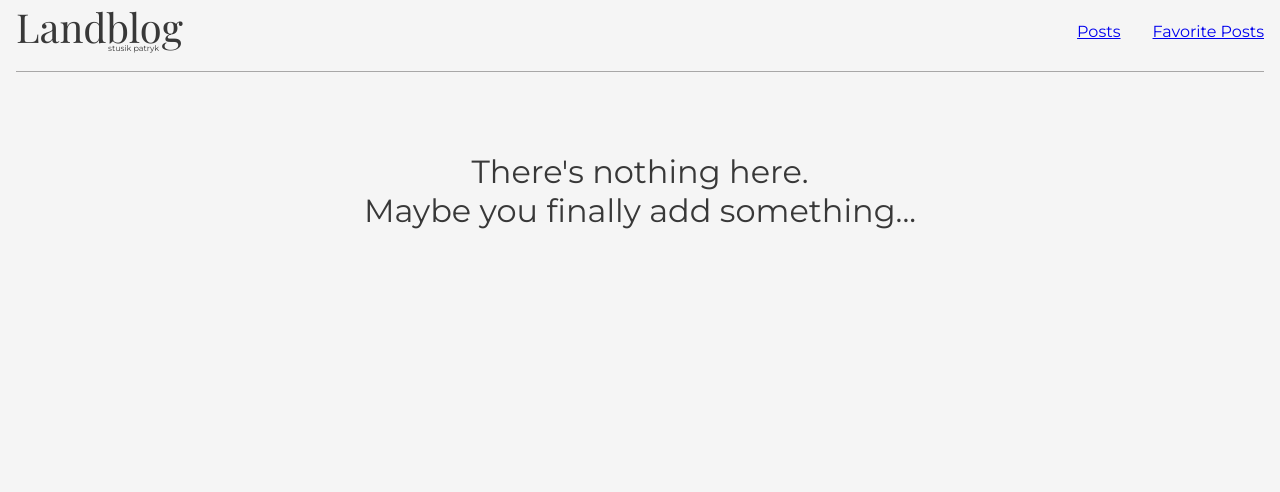
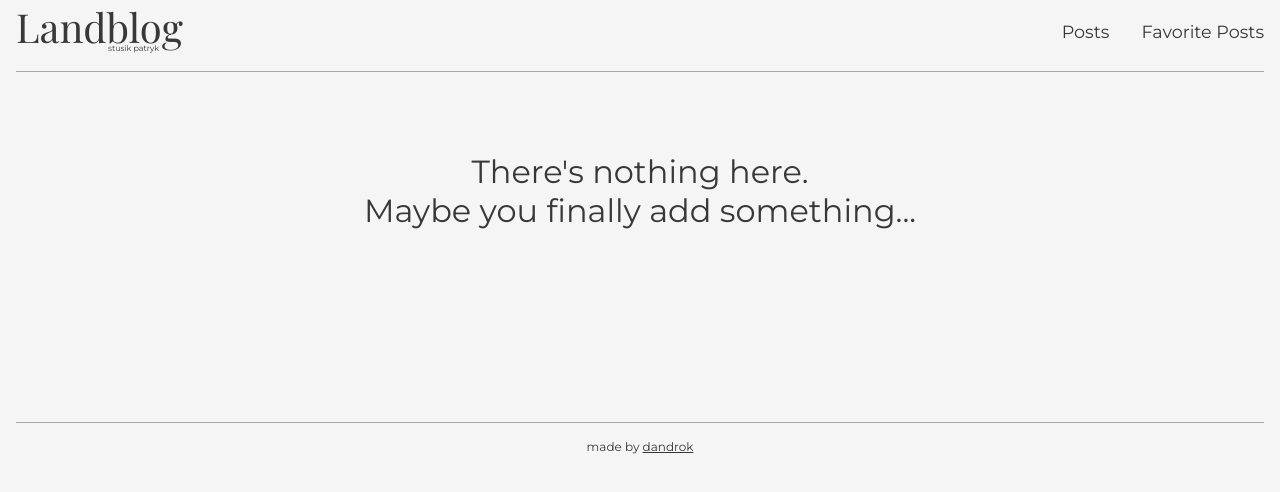
Before and after one commit to dandrok/blog_001, a React (Create React App) app: page /favorite-posts in a window 1280 px wide. Shown: the top 492 px of the page. Built offline with nearby package versions, Linux system fonts and the light colour scheme.

Commit message:
ui changes

```diff
--- a/src/components/blog/Post.js
+++ b/src/components/blog/Post.js
@@ -1,8 +1,10 @@
 import styles from './Post.module.css'
-import { useContext } from 'react'
+import { useContext, useState } from 'react'
 import FavoritesContext from '../../store/favorites-context'
 
 const Post = ({ title, body, random, id }) => {
+  const [colorBtn, setColorBtn] = useState(false)
+
   const favoritesCtx = useContext(FavoritesContext)
 
   const itemIsFavorite = favoritesCtx.itemIsFavorite(id)
@@ -26,7 +28,10 @@ const Post = ({ title, body, random, id }) => {
         src={`https://rickandmortyapi.com/api/character/avatar/${random}.jpeg`}
         alt='test'
       />
-      <button className={styles.box__btn} onClick={toggleFavoriteStatusHandler}>
+      <button
+        className={itemIsFavorite ? styles.box__btn_two : styles.box__btn}
+        onClick={toggleFavoriteStatusHandler}
+      >
         {itemIsFavorite ? 'Remove from Favorites' : 'Add to Favorites'}
       </button>
       <h4 className={styles.box__title}>{title}</h4>
--- a/src/components/blog/Post.module.css
+++ b/src/components/blog/Post.module.css
@@ -34,3 +34,20 @@
 .box__btn:active {
   border: 1px var(--main-color) dashed;
 }
+
+.box__btn_two {
+  padding: 0.5rem;
+  background: var(--second-color);
+  color: var(--main-color);
+  border: solid 1px var(--border-color);
+  transition: background 0.5s;
+}
+
+.box__btn_two:hover {
+  background: rgb(236, 96, 96);
+  color: var(--main-color);
+}
+
+.box__btn_two:active {
+  border: 1px var(--main-color) dashed;
+}
--- /dev/null
+++ b/src/components/layout/Footer.js
@@ -0,0 +1,16 @@
+import styles from './Footer.module.css'
+
+const Footer = () => {
+  return (
+    <footer className={styles.footer}>
+      <section className={styles.footer_info}>
+        made by&nbsp;
+        <a href='https://github.com/dandrok' target='_blank'>
+          dandrok
+        </a>
+      </section>
+    </footer>
+  )
+}
+
+export default Footer
--- /dev/null
+++ b/src/components/layout/Footer.module.css
@@ -0,0 +1,24 @@
+.footer {
+  border-top: solid 1.25px var(--border-color);
+  margin: 0 auto;
+  max-width: var(--website-width);
+  margin-top: 2rem;
+  display: flex;
+  align-items: center;
+  justify-content: center;
+}
+
+.footer_info {
+  color: var(--second-color);
+  padding-top: 1rem;
+  padding-bottom: 1rem;
+  font-size: 0.75rem;
+}
+
+.footer_info > span {
+  color: rgb(250, 100, 100);
+}
+.footer_info > a {
+  color: var(--second-color);
+  text-decoration: underline;
+}
--- a/src/components/layout/Header.js
+++ b/src/components/layout/Header.js
@@ -13,10 +13,14 @@ const Header = () => {
       <nav>
         <ul className={styles.navbar__menu}>
           <li>
-            <Link to='/'>Posts</Link>
+            <Link to='/' className={styles.navbar__links}>
+              Posts
+            </Link>
           </li>
           <li>
-            <Link to='/favorite-posts'> Favorite Posts</Link>
+            <Link className={styles.navbar__links} to='/favorite-posts'>
+              Favorite Posts
+            </Link>
           </li>
         </ul>
       </nav>
--- a/src/components/layout/Header.module.css
+++ b/src/components/layout/Header.module.css
@@ -23,12 +23,23 @@
 .navbar__menu {
   display: flex;
 }
+.navbar__links {
+  text-decoration: none;
+  font-size: 1.1rem;
+  color: var(--second-color);
+  border-bottom: 1.25px solid var(--main-color);
+  transition: border-bottom ease-in-out 0.5s;
+}
+
+.navbar__links:hover {
+  border-bottom: solid 1.25px var(--border-color);
+}
 
 .navbar__menu li:first-child {
   padding-right: 2rem;
 }
 
 .navbar__menu li:hover {
-  text-decoration: underline;
+  text-decoration: none;
   cursor: pointer;
 }
--- a/src/components/layout/Layout.js
+++ b/src/components/layout/Layout.js
@@ -1,3 +1,4 @@
+import Footer from './Footer'
 import Header from './Header'
 
 const Layout = (props) => {
@@ -5,6 +6,7 @@ const Layout = (props) => {
     <>
       <Header />
       <main>{props.children}</main>
+      <Footer />
     </>
   )
 }
--- a/src/components/ui/Nothing.module.css
+++ b/src/components/ui/Nothing.module.css
@@ -7,4 +7,5 @@
   font-size: 2rem;
   align-items: center;
   text-align: center;
+  padding-bottom: 20vh;
 }
```
